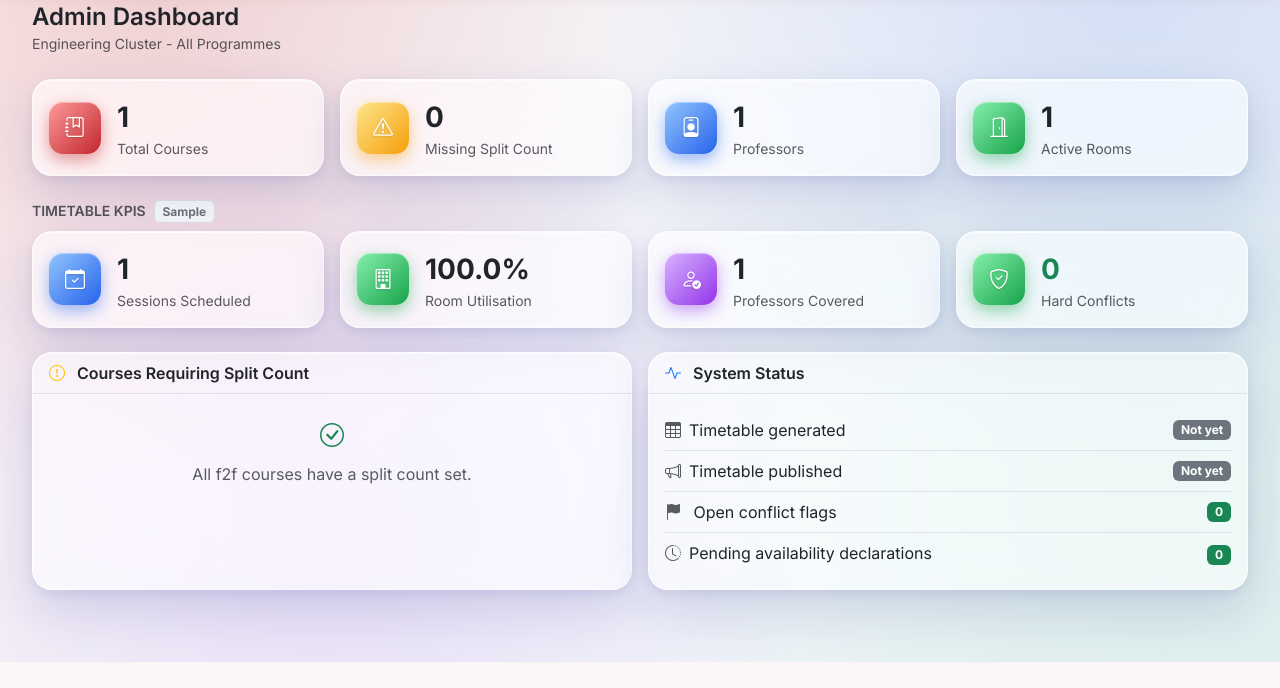
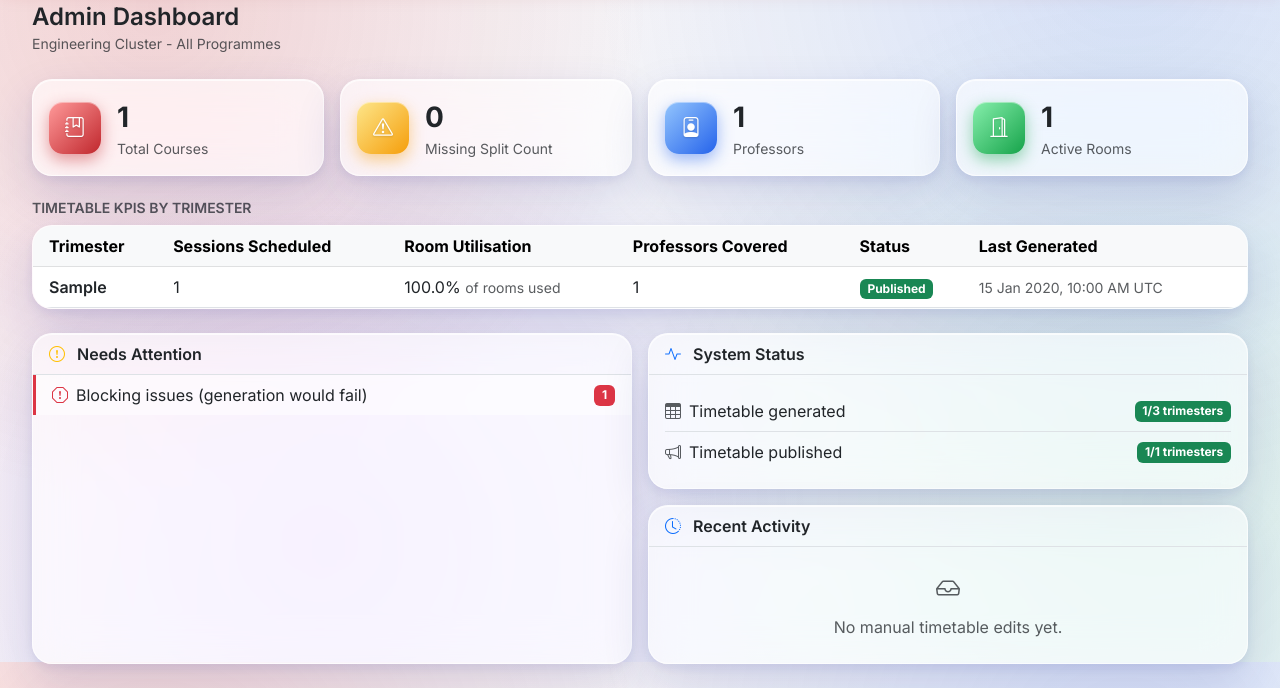
Before and after one commit to Brian-Goh-JW/timetable-system, a Flask app: page /admin/dashboard in a window 1280 px wide. Shown: the part 138-826 px from the top of the page. Before the commit the page ends 800 px from the top, so only its background shows below. Run offline with Flask 3, Linux system fonts and the light colour scheme; a user stored in the database is signed in; tables that the repository leaves empty hold one stand-in row (values such as "Sample post"); some libraries are stand-ins or nearby versions.

Commit message:
Fix admin dashboard: real status instead of hardcoded/misleading data
- "Timetable generated"/"published" badges were hardcoded to always show
  "Not yet" regardless of actual state - now reflect real per-trimester data
- Timetable KPIs picked whichever trimester's name sorted last alphabetically
  (coincidentally always the smallest one) and showed it with no clear
  indication that's all you were seeing - now shows all 3 trimesters side
  by side in one table
- Room utilisation divided used room-slots by the full room x timeslot
  universe, making a normal week look like 0.7% utilised - now measures
  what fraction of the room inventory actually gets used
- Replaced the "Courses Requiring Split Count" card (empty 95% of the time,
  duplicated a number already in the top row) and the mixed-purpose "System
  Status" card with one consolidated "Needs Attention" panel (only shows
  items that actually need action) and a new "Recent Activity" feed of
  manual timetable edits

```diff
--- a/app/routes/admin.py
+++ b/app/routes/admin.py
@@ -140,40 +140,78 @@ def dashboard():
         'pending_declarations':  AvailabilityDeclaration.query.filter_by(status='pending').count(),
     }
 
-    # KPIs - computed from the most recently generated trimester
-    kpis = None
-    latest_row = db.session.query(TimetableEntry.trimester)\
-        .order_by(TimetableEntry.trimester.desc()).first()
-    if latest_row:
-        tri = latest_row[0]
+    # Per-trimester status - real data, not a placeholder. Every trimester
+    # that has ANY TimetableEntry row is "generated"; every one where at
+    # least one entry is_published is "published". Room utilisation is
+    # "how much of the room inventory actually gets used", not room-slot
+    # combos vs the full room x timeslot universe (that denominator made a
+    # perfectly normal week look like 0.7% utilised - found 2026-07-11).
+    from app.models.solve_run import SolveRun
+    total_active_rooms = Room.query.filter_by(is_active=True).count()
+    trimester_status = []
+    all_trimesters = sorted({
+        t[0] for t in db.session.query(TimetableEntry.trimester).distinct().all()
+    })
+    for tri in all_trimesters:
         sessions_scheduled = db.session.query(TimetableEntry.class_session_id)\
             .filter(TimetableEntry.trimester == tri).distinct().count()
-        used_room_slots = db.session.query(
-            TimetableEntry.room_id, TimetableEntry.timeslot_id
-        ).filter(
-            TimetableEntry.trimester == tri,
-            TimetableEntry.room_id.isnot(None)
-        ).distinct().count()
-        total_active_rooms = Room.query.filter_by(is_active=True).count()
-        total_timeslots = db.session.query(TimeSlot).count()
-        room_util = round(used_room_slots / (total_active_rooms * total_timeslots) * 100, 1) \
-            if total_active_rooms and total_timeslots else 0
+        rooms_used = db.session.query(TimetableEntry.room_id)\
+            .filter(TimetableEntry.trimester == tri, TimetableEntry.room_id.isnot(None))\
+            .distinct().count()
+        room_util = round(rooms_used / total_active_rooms * 100, 1) if total_active_rooms else 0
         profs_covered = db.session.query(ClassSessionProfessor.professor_id)\
             .join(TimetableEntry, TimetableEntry.class_session_id == ClassSessionProfessor.session_id)\
             .filter(TimetableEntry.trimester == tri).distinct().count()
-        kpis = {
-            'trimester':           tri,
-            'sessions_scheduled':  sessions_scheduled,
-            'room_util_pct':       room_util,
-            'profs_covered':       profs_covered,
-            'hard_conflicts':      0,
-        }
+        is_published = db.session.query(TimetableEntry.id)\
+            .filter(TimetableEntry.trimester == tri, TimetableEntry.is_published.is_(True)).first() is not None
+        solve_row = SolveRun.query.filter_by(trimester=tri).first()
+        trimester_status.append({
+            'trimester':          tri,
+            'sessions_scheduled': sessions_scheduled,
+            'room_util_pct':      room_util,
+            'profs_covered':      profs_covered,
+            'is_published':       is_published,
+            'generated_at':       solve_row.created_at if solve_row else None,
+        })
+
+    kpis = trimester_status  # renamed conceptually to "per-trimester KPIs" - see template
+
+    # Needs Attention - one consolidated list instead of scattering the same
+    # kind of information (things that need admin action) across several
+    # always-visible cards, most of which show nothing most of the time.
+    from app.engine.checker import get_blocking_issues
+    from app.models.class_session_professor import ClassSessionProfessor as _CSP
+    no_prof_count = ClassSession.query.filter(
+        ~sa_exists().where(_CSP.session_id == ClassSession.id)
+    ).count()
+    blockers, _warnings = get_blocking_issues()
+    needs_attention = [
+        {'label': 'Courses missing a split count', 'count': stats['courses_missing_split'],
+         'href': url_for('admin.courses'), 'icon': 'bi-diagram-2'},
+        {'label': 'Classes with no professor assigned', 'count': no_prof_count,
+         'href': url_for('admin.system_info'), 'icon': 'bi-person-x'},
+        {'label': 'Blocking issues (generation would fail)', 'count': len(blockers),
+         'href': url_for('admin.timetable'), 'icon': 'bi-exclamation-octagon'},
+        {'label': 'Open conflict flags', 'count': stats['open_flags'],
+         'href': url_for('admin.timetable_flags'), 'icon': 'bi-flag'},
+        {'label': 'Pending availability declarations', 'count': stats['pending_declarations'],
+         'href': url_for('admin.declarations'), 'icon': 'bi-clock-history'},
+    ]
+
+    # Recent Activity - manual timetable edits made through the admin UI
+    # (bulk/script-driven changes don't go through here, so this reflects
+    # what a human deliberately changed, not every DB write).
+    recent_activity = (AuditLog.query
+                        .order_by(AuditLog.timestamp.desc())
+                        .limit(8).all())
 
     return render_template(
         'admin/dashboard.html',
         stats=stats,
         courses_missing_split=courses_missing_split,
         kpis=kpis,
+        needs_attention=needs_attention,
+        recent_activity=recent_activity,
     )
 
 
--- a/app/templates/admin/dashboard.html
+++ b/app/templates/admin/dashboard.html
@@ -71,160 +71,150 @@
 
 </div>
 
-<!-- Timetable KPIs -->
+<!-- Timetable KPIs - one row per trimester, so nothing is hidden behind a
+     single card that happened to pick whichever trimester sorts last -->
 {% if kpis %}
 <div class="d-flex align-items-center mb-2">
-    <h6 class="mb-0 fw-semibold text-muted small text-uppercase">Timetable KPIs</h6>
-    <span class="ms-2 badge bg-light text-secondary border">{{ kpis.trimester }}</span>
+    <h6 class="mb-0 fw-semibold text-muted small text-uppercase">Timetable KPIs by Trimester</h6>
 </div>
-<div class="row g-3 mb-4 stagger">
-
-    <div class="col-sm-6 col-lg-3">
-        <div class="card glass-card hover-lift animate-in h-100">
-            <div class="card-body d-flex align-items-center gap-3">
-                <div class="icon-orb icon-orb-blue">
-                    <i class="bi bi-calendar-check fs-5"></i>
-                </div>
-                <div>
-                    <div class="fs-3 fw-bold">{{ kpis.sessions_scheduled }}</div>
-                    <div class="text-muted small">Sessions Scheduled</div>
-                </div>
-            </div>
-        </div>
+<div class="card glass-card animate-in mb-4">
+    <div class="card-body p-0">
+        <table class="table table-hover mb-0 data-surface align-middle">
+            <thead class="table-light">
+                <tr>
+                    <th class="ps-3">Trimester</th>
+                    <th>Sessions Scheduled</th>
+                    <th>Room Utilisation</th>
+                    <th>Professors Covered</th>
+                    <th>Status</th>
+                    <th class="pe-3">Last Generated</th>
+                </tr>
+            </thead>
+            <tbody>
+                {% for k in kpis %}
+                <tr>
+                    <td class="ps-3 fw-semibold">{{ k.trimester }}</td>
+                    <td>{{ k.sessions_scheduled }}</td>
+                    <td>{{ k.room_util_pct }}%
+                        <span class="text-muted small">of rooms used</span></td>
+                    <td>{{ k.profs_covered }}</td>
+                    <td>
+                        {% if k.is_published %}
+                        <span class="badge bg-success">Published</span>
+                        {% else %}
+                        <span class="badge bg-secondary">Draft</span>
+                        {% endif %}
+                    </td>
+                    <td class="pe-3 text-muted small">
+                        {% if k.generated_at %}{{ k.generated_at.strftime('%d %b %Y, %I:%M %p') }} UTC
+                        {% else %}-{% endif %}
+                    </td>
+                </tr>
+                {% endfor %}
+            </tbody>
+        </table>
     </div>
-
-    <div class="col-sm-6 col-lg-3">
-        <div class="card glass-card hover-lift animate-in h-100">
-            <div class="card-body d-flex align-items-center gap-3">
-                <div class="icon-orb icon-orb-green">
-                    <i class="bi bi-building fs-5"></i>
-                </div>
-                <div>
-                    <div class="fs-3 fw-bold">{{ kpis.room_util_pct }}%</div>
-                    <div class="text-muted small">Room Utilisation</div>
-                </div>
-            </div>
-        </div>
-    </div>
-
-    <div class="col-sm-6 col-lg-3">
-        <div class="card glass-card hover-lift animate-in h-100">
-            <div class="card-body d-flex align-items-center gap-3">
-                <div class="icon-orb icon-orb-purple">
-                    <i class="bi bi-person-check fs-5"></i>
-                </div>
-                <div>
-                    <div class="fs-3 fw-bold">{{ kpis.profs_covered }}</div>
-                    <div class="text-muted small">Professors Covered</div>
-                </div>
-            </div>
-        </div>
-    </div>
-
-    <div class="col-sm-6 col-lg-3">
-        <div class="card glass-card hover-lift animate-in h-100">
-            <div class="card-body d-flex align-items-center gap-3">
-                <div class="icon-orb icon-orb-green">
-                    <i class="bi bi-shield-check fs-5"></i>
-                </div>
-                <div>
-                    <div class="fs-3 fw-bold text-success">{{ kpis.hard_conflicts }}</div>
-                    <div class="text-muted small">Hard Conflicts</div>
-                </div>
-            </div>
-        </div>
-    </div>
-
 </div>
 {% endif %}
 
 <!-- Action items / attention required -->
 <div class="row g-3">
 
-    <!-- Courses missing split count -->
+    <!-- Needs Attention - one consolidated list; only items with a count
+         show as clickable rows, and it collapses to a single "all clear"
+         line when there is genuinely nothing to review. -->
     <div class="col-lg-6">
         <div class="card glass-card animate-in h-100">
             <div class="card-header bg-transparent border-bottom fw-semibold">
                 <i class="bi bi-exclamation-circle text-warning me-2"></i>
-                Courses Requiring Split Count
+                Needs Attention
             </div>
             <div class="card-body p-0">
-                {% if courses_missing_split %}
-                    <table class="table table-sm table-hover mb-0 data-surface">
-                        <thead class="table-light">
-                            <tr>
-                                <th class="ps-3">Module Code</th>
-                                <th>Delivery</th>
-                                <th>Year</th>
-                                <th>Split Count</th>
-                            </tr>
-                        </thead>
-                        <tbody>
-                            {% for course in courses_missing_split %}
-                            <tr>
-                                <td class="ps-3 fw-medium">{{ course.module_code }}</td>
-                                <td>
-                                    <span class="badge {% if course.delivery_mode == 'f2f' %}bg-success{% elif course.delivery_mode == 'online' %}bg-primary{% else %}bg-warning text-dark{% endif %}">
-                                        {{ course.delivery_mode }}
-                                    </span>
-                                </td>
-                                <td>Y{{ course.year_level }}</td>
-                                <td><span class="text-danger small">Not set</span></td>
-                            </tr>
-                            {% endfor %}
-                        </tbody>
-                    </table>
+                {% set open_items = needs_attention | selectattr('count', 'gt', 0) | list %}
+                {% if open_items %}
+                <ul class="list-group list-group-flush">
+                    {% for item in open_items %}
+                    <li class="list-group-item px-3 border-0 border-start border-danger border-3 bg-white bg-opacity-50">
+                        <a href="{{ item.href }}" class="d-flex justify-content-between align-items-center text-decoration-none text-dark">
+                            <span><i class="bi {{ item.icon }} me-2 text-danger"></i>{{ item.label }}</span>
+                            <span class="badge bg-danger">{{ item.count }}</span>
+                        </a>
+                    </li>
+                    {% endfor %}
+                </ul>
                 {% else %}
-                    <div class="text-center text-muted py-4">
-                        <i class="bi bi-check-circle fs-4 text-success d-block mb-2"></i>
-                        All f2f courses have a split count set.
-                    </div>
+                <div class="text-center text-muted py-4">
+                    <i class="bi bi-check-circle fs-4 text-success d-block mb-2"></i>
+                    Nothing needs attention right now.
+                </div>
                 {% endif %}
             </div>
         </div>
     </div>
 
-    <!-- System status -->
-    <div class="col-lg-6">
-        <div class="card glass-card animate-in h-100">
+    <div class="col-lg-6 d-flex flex-column gap-3">
+
+        <!-- System status -->
+        <div class="card glass-card animate-in">
             <div class="card-header bg-transparent border-bottom fw-semibold">
                 <i class="bi bi-activity text-primary me-2"></i>
                 System Status
             </div>
             <div class="card-body">
+                {% set generated_count = kpis | length %}
+                {% set published_count = kpis | selectattr('is_published') | list | length %}
                 <ul class="list-group list-group-flush">
                     <li class="list-group-item bg-transparent px-0 d-flex justify-content-between align-items-center">
                         <span><i class="bi bi-table me-2 text-muted"></i>Timetable generated</span>
+                        {% if generated_count > 0 %}
+                        <span class="badge bg-success">{{ generated_count }}/3 trimesters</span>
+                        {% else %}
                         <span class="badge bg-secondary">Not yet</span>
+                        {% endif %}
                     </li>
                     <li class="list-group-item bg-transparent px-0 d-flex justify-content-between align-items-center">
                         <span><i class="bi bi-megaphone me-2 text-muted"></i>Timetable published</span>
+                        {% if published_count > 0 %}
+                        <span class="badge {% if published_count == generated_count %}bg-success{% else %}bg-warning text-dark{% endif %}">{{ published_count }}/{{ generated_count }} trimesters</span>
+                        {% else %}
                         <span class="badge bg-secondary">Not yet</span>
-                    </li>
-                    <li class="list-group-item d-flex justify-content-between align-items-center
-                                {% if stats.open_flags > 0 %}px-3 border-0 border-start border-danger border-3 bg-white bg-opacity-50 rounded-2{% else %}bg-transparent px-0{% endif %}">
-                        <span>
-                            <i class="bi bi-flag-fill me-2 {% if stats.open_flags > 0 %}text-danger{% else %}text-muted{% endif %}"></i>
-                            Open conflict flags
-                        </span>
-                        <span class="badge {% if stats.open_flags > 0 %}bg-danger nav-flag-badge-inline{% else %}bg-success{% endif %}"
-                              style="{% if stats.open_flags > 0 %}position: static; font-size: 0.85rem; padding: 0.35em 0.65em; animation: pulseBadge 2s ease-in-out infinite;{% endif %}">
-                            {{ stats.open_flags }}
-                        </span>
-                    </li>
-                    <li class="list-group-item bg-transparent px-0 d-flex justify-content-between align-items-center">
-                        <a href="{{ url_for('admin.declarations') }}" class="text-decoration-none text-dark">
-                            <i class="bi bi-clock-history me-2 text-muted"></i>Pending availability declarations
-                        </a>
-                        <a href="{{ url_for('admin.declarations') }}">
-                            <span class="badge {% if stats.pending_declarations > 0 %}bg-warning text-dark{% else %}bg-success{% endif %}">
-                                {{ stats.pending_declarations }}
-                            </span>
-                        </a>
+                        {% endif %}
                     </li>
                 </ul>
             </div>
         </div>
+
+        <!-- Recent activity -->
+        <div class="card glass-card animate-in flex-grow-1">
+            <div class="card-header bg-transparent border-bottom fw-semibold">
+                <i class="bi bi-clock-history text-primary me-2"></i>
+                Recent Activity
+            </div>
+            <div class="card-body p-0">
+                {% if recent_activity %}
+                <ul class="list-group list-group-flush">
+                    {% for a in recent_activity %}
+                    <li class="list-group-item bg-transparent px-3 small">
+                        <div class="d-flex justify-content-between">
+                            <span>
+                                <strong>{{ a.user.name if a.user else 'Someone' }}</strong>
+                                edited <strong>{{ a.module_code or '-' }}</strong>
+                                ({{ a.session_type or '' }}) - {{ a.week_label or 'a week' }}
+                            </span>
+                            <span class="text-muted">{{ a.timestamp.strftime('%d %b, %I:%M %p') }}</span>
+                        </div>
+                    </li>
+                    {% endfor %}
+                </ul>
+                {% else %}
+                <div class="text-center text-muted py-4">
+                    <i class="bi bi-inbox fs-4 d-block mb-2"></i>
+                    No manual timetable edits yet.
+                </div>
+                {% endif %}
+            </div>
+        </div>
+
     </div>
 
 </div>
```
